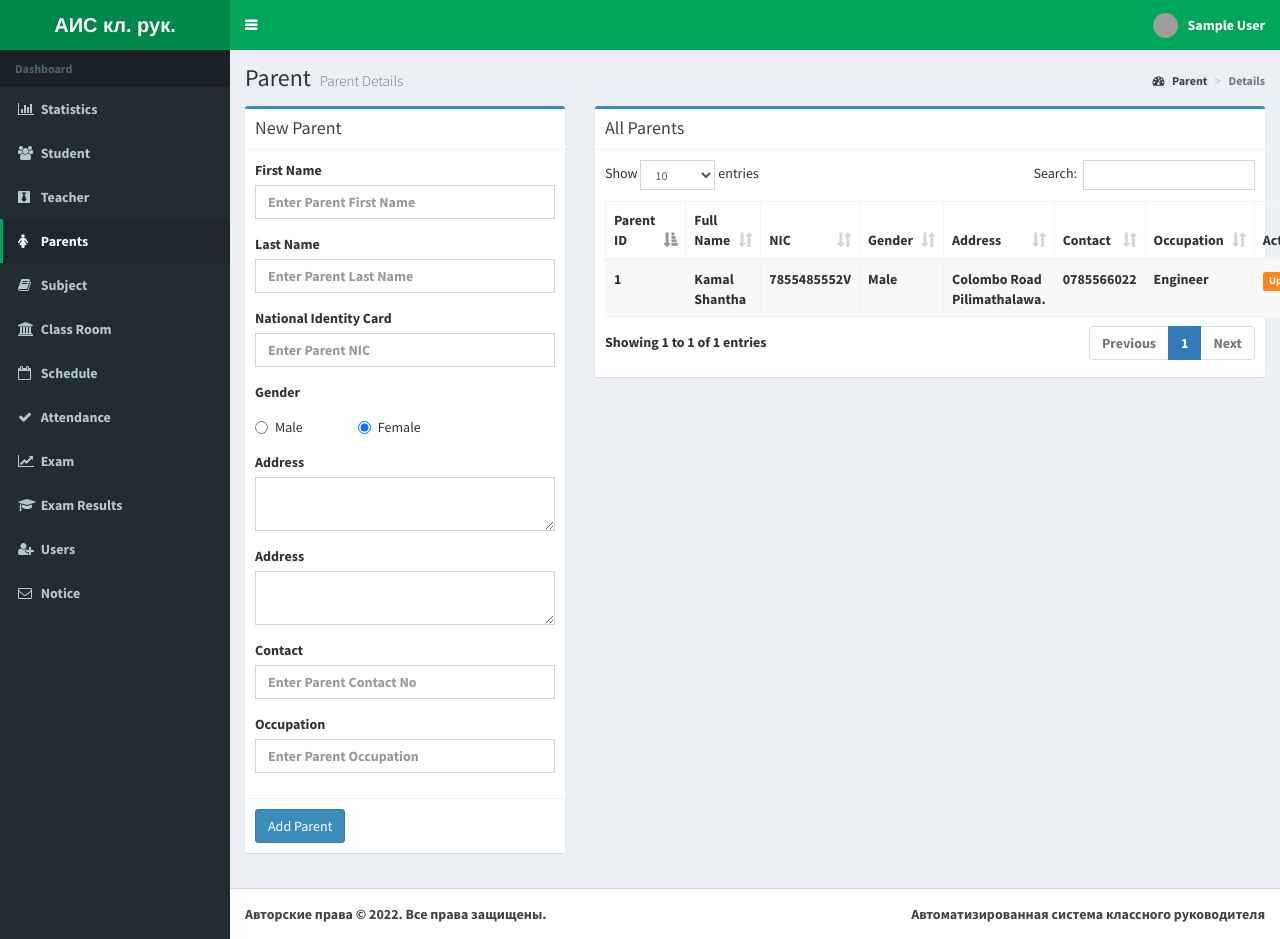
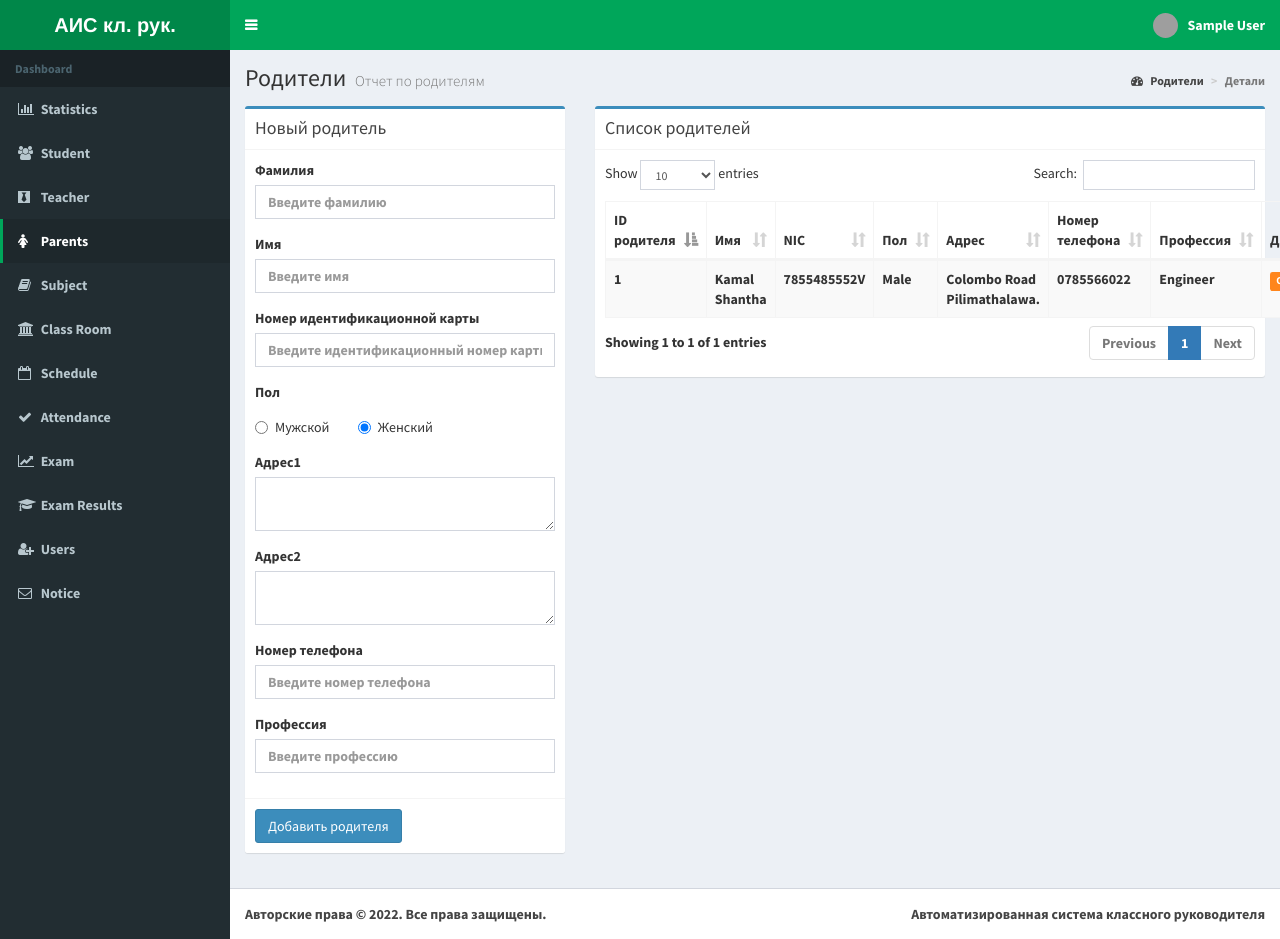
Before and after one commit to Vladimir-monomah/school_manager, a PHP site: page /parent.php in a window 1280 px wide. Run offline with PHP 8.4, Linux system fonts and the light colour scheme; the visitor is signed in with stand-in values (Sample User, id 1); data comes from the database, SQL or seed files in the repository; some libraries are stand-ins or nearby versions; grey boxes are pictures that could not be loaded.

Commit message:
Обновлена вкладка родителей

```diff
--- a/parent.php
+++ b/parent.php
@@ -48,7 +48,7 @@ scratch. This page gets rid of all links and provides the needed markup only.
 <head>
   <meta charset="utf-8">
   <meta http-equiv="X-UA-Compatible" content="IE=edge">
-  <title>Parent</title><link rel="icon" href="../img/favicon2.png">
+  <title>Родители</title><link rel="icon" href="../img/favicon2.png">
   <!-- Tell the browser to be responsive to screen width -->
   <meta content="width=device-width, initial-scale=1, maximum-scale=1, user-scalable=no" name="viewport">
   <!-- Bootstrap 3.3.7 -->
@@ -84,12 +84,12 @@ scratch. This page gets rid of all links and provides the needed markup only.
     <!-- Content Header (Page header) -->
     <section class="content-header">
       <h1>
-        Parent
-        <small>Parent Details</small>
+        Родители
+        <small>Отчет по родителям</small>
       </h1>
       <ol class="breadcrumb">
-        <li><a href="#"><i class="fa fa-dashboard"></i> Parent</a></li>
-        <li class="active">Details</li>
+        <li><a href="#"><i class="fa fa-dashboard"></i> Родители</a></li>
+        <li class="active">Детали</li>
       </ol>
     </section>
 
@@ -110,8 +110,8 @@ scratch. This page gets rid of all links and provides the needed markup only.
 
          <div class="alert alert-success alert-dismissible" style="display: none;" id="truemsg">
                 <button type="button" class="close" data-dismiss="alert" aria-hidden="true">×</button>
-                <h4><i class="icon fa fa-check"></i> Success!</h4>
-                New Parent Successfully added
+                <h4><i class="icon fa fa-check"></i> Успех!</h4>
+                Новый родитель успешно добавлен
               </div>
 
 
@@ -122,7 +122,7 @@ scratch. This page gets rid of all links and provides the needed markup only.
           <!-- general form elements -->
           <div class="box box-primary">
             <div class="box-header with-border">
-              <h3 class="box-title">New Parent</h3>
+              <h3 class="box-title">Новый родитель</h3>
             </div>
             <!-- /.box-header -->
             <!-- form start -->
@@ -132,47 +132,47 @@ scratch. This page gets rid of all links and provides the needed markup only.
 
 
                 <div class="form-group">
-                  <label for="exampleInputPassword1">First Name</label>
-                  <input name="fname" type="text" class="form-control" id="exampleInputPassword1" placeholder="Enter Parent First Name" required>
+                  <label for="exampleInputPassword1">Фамилия</label>
+                  <input name="fname" type="text" class="form-control" id="exampleInputPassword1" placeholder="Введите фамилию" required>
                 </div>
 
                 <div class="form-group">
-                  <label for="exampleInputPassword1">Last Name</label>
-                  <input name="lname" type="text" class="form-control" id="exampleInputPassword1" placeholder="Enter Parent Last Name" required>
+                  <label for="exampleInputPassword1">Имя</label>
+                  <input name="lname" type="text" class="form-control" id="exampleInputPassword1" placeholder="Введите имя" required>
                 </div>
 
                   <div class="form-group">
-                  <label for="exampleInputPassword1">National Identity Card</label>
-                  <input name="nic" type="text" class="form-control" id="exampleInputPassword1" placeholder="Enter Parent NIC" required>
+                  <label for="exampleInputPassword1">Номер идентификационной карты</label>
+                  <input name="nic" type="text" class="form-control" id="exampleInputPassword1" placeholder="Введите идентификационный номер карты" required>
                 </div>
 
 
                 <div class="form-group">
-                  <label for="exampleInputPassword1">Gender</label>
+                  <label for="exampleInputPassword1">Пол</label>
                   <div class="radio ">
-  <label style="width: 100px"><input type="radio" name="gender" value="Male" checked>Male</label>
-  <label style="width: 100px"><input type="radio" name="gender" value="Female" checked>Female</label>
+  <label style="width: 100px"><input type="radio" name="gender" value="Male" checked>Мужской</label>
+  <label style="width: 100px"><input type="radio" name="gender" value="Female" checked>Женский</label>
 
 </div>
 
                 </div>
  <div class="form-group">
-    <label for="exampleFormControlTextarea1">Address</label>
+    <label for="exampleFormControlTextarea1">Адрес1</label>
     <textarea name="address" class="form-control" id="exampleFormControlTextarea1" rows="2"></textarea>
   </div>
 
                 <div class="form-group">
-    <label for="exampleFormControlTextarea1">Address</label>
+    <label for="exampleFormControlTextarea1">Адрес2</label>
     <textarea name="address" class="form-control" id="exampleFormControlTextarea1" rows="2"></textarea>
   </div>
    <div class="form-group">
-                  <label for="exampleInputPassword1">Contact</label>
-                  <input name="contact" type="text" class="form-control" id="exampleInputPassword1" placeholder="Enter Parent Contact No" required>
+                  <label for="exampleInputPassword1">Номер телефона</label>
+                  <input name="contact" type="text" class="form-control" id="exampleInputPassword1" placeholder="Введите номер телефона" required>
                 </div>
 
                  <div class="form-group">
-                  <label for="exampleInputPassword1">Occupation</label>
-                  <input name="job" type="text" class="form-control" id="exampleInputPassword1" placeholder="Enter Parent Occupation" required>
+                  <label for="exampleInputPassword1">Профессия</label>
+                  <input name="job" type="text" class="form-control" id="exampleInputPassword1" placeholder="Введите профессию" required>
                 </div>
 
 
@@ -181,7 +181,7 @@ scratch. This page gets rid of all links and provides the needed markup only.
               <!-- /.box-body -->
 
               <div class="box-footer">
-                <button type="submit" name="submit" value="submit" class="btn btn-primary">Add Parent</button>
+                <button type="submit" name="submit" value="submit" class="btn btn-primary">Добавить родителя</button>
               </div>
             </form>
 
@@ -208,7 +208,8 @@ scratch. This page gets rid of all links and provides the needed markup only.
 
 
 
-                    $sql = "INSERT INTO Parent (fname,lname,address,gender,job,contact,nic,email) VALUES ( '".$fname."', '".$lname."','".$address."','".$gender."','".$job."','".$contact."','".$nic."','".$email."')";
+                    $sql = "INSERT INTO Parent (fname,lname,address,gender,job,contact,nic,email)
+                    VALUES ( '".$fname."', '".$lname."','".$address."','".$gender."','".$job."','".$contact."','".$nic."','".$email."')";
 
                   if ($conn->query($sql) === TRUE) {
                          echo "<script type='text/javascript'> var x = document.getElementById('truemsg');
@@ -243,8 +244,8 @@ x.style.display='block';</script>";
 
          <div class="alert alert-success alert-dismissible" style="display: none;" id="truemsg">
                 <button type="button" class="close" data-dismiss="alert" aria-hidden="true">×</button>
-                <h4><i class="icon fa fa-check"></i> Success!</h4>
-                Update Parent Successfully added
+                <h4><i class="icon fa fa-check"></i> Успех!</h4>
+                Обновление родителя выполнено успешно
               </div>
 
 
@@ -255,7 +256,7 @@ x.style.display='block';</script>";
           <!-- general form elements -->
           <div class="box box-primary">
             <div class="box-header with-border">
-              <h3 class="box-title">Update Parent</h3>
+              <h3 class="box-title">Обновить родителя</h3>
             </div>
             <!-- /.box-header -->
             <!-- form start -->
@@ -265,26 +266,26 @@ x.style.display='block';</script>";
 
 
                 <div class="form-group">
-                  <label for="exampleInputPassword1">First Name</label>
+                  <label for="exampleInputPassword1">Фамилия</label>
                   <input name="fname" type="text" class="form-control" id="exampleInputPassword1"  required value=<?php echo "'".$fname."'"; ?>>
                 </div>
 
                 <div class="form-group">
-                  <label for="exampleInputPassword1">Last Name</label>
+                  <label for="exampleInputPassword1">Имя</label>
                   <input name="lname" type="text" class="form-control" id="exampleInputPassword1"  required value=<?php echo "'".$lname."'"; ?>>
                 </div>
 
                   <div class="form-group">
-                  <label for="exampleInputPassword1">National Identity Card</label>
+                  <label for="exampleInputPassword1">Номер идентификационной карты</label>
                   <input name="nic" type="text" class="form-control" id="exampleInputPassword1"  required value=<?php echo "'".$nic."'"; ?>>
                 </div>
 
 
                 <div class="form-group">
-                  <label for="exampleInputPassword1">Gender</label>
+                  <label for="exampleInputPassword1">Пол</label>
                   <div class="radio ">
-  <label style="width: 100px"><input type="radio" name="gender" value="Male" <?php if($gender=='Male'){echo 'checked';} ?>>Male</label>
-  <label style="width: 100px"><input type="radio" name="gender" value="Female" <?php if($gender=='Female'){echo 'checked';} ?>>Female</label>
+  <label style="width: 100px"><input type="radio" name="gender" value="Male" <?php if($gender=='Male'){echo 'checked';} ?>>Мужской</label>
+  <label style="width: 100px"><input type="radio" name="gender" value="Female" <?php if($gender=='Female'){echo 'checked';} ?>>Женский</label>
 
 </div>
 
@@ -298,17 +299,17 @@ x.style.display='block';</script>";
 
 
                 <div class="form-group">
-    <label for="exampleFormControlTextarea1">Address</label>
+    <label for="exampleFormControlTextarea1">Адрес</label>
     <textarea name="address" class="form-control" id="exampleFormControlTextarea1" rows="2"><?php echo $address; ?></textarea>
   </div>
 
    <div class="form-group">
-                  <label for="exampleInputPassword1">Contact</label>
+                  <label for="exampleInputPassword1">Номер телефона</label>
                   <input name="contact" type="text" class="form-control" id="exampleInputPassword1"  required value=<?php echo "'".$contact."'"; ?>>
                 </div>
 
                  <div class="form-group">
-                  <label for="exampleInputPassword1">Occupation</label>
+                  <label for="exampleInputPassword1">Провессия</label>
                   <input name="job" type="text" class="form-control" id="exampleInputPassword1"  required value=<?php echo "'".$occupation."'"; ?>>
                 </div>
 
@@ -318,7 +319,7 @@ x.style.display='block';</script>";
               <!-- /.box-body -->
 
               <div class="box-footer">
-                <button type="submit" name="submit" value="submit" class="btn btn-primary">Update Parent</button>
+                <button type="submit" name="submit" value="submit" class="btn btn-primary">Обновить родителя</button>
               </div>
             </form>
 
@@ -343,7 +344,8 @@ x.style.display='block';</script>";
                   try {
 
 
-                   $sql = "UPDATE parent SET fname='".$fname."',lname='".$lname."',address='".$address."',gender='".$gender."',job='".$job."',contact='".$contact."',email='".$email."',nic='".$nic."' WHERE pid =".$pid;
+                   $sql = "UPDATE parent SET fname='".$fname."',lname='".$lname."',
+                   address='".$address."',gender='".$gender."',job='".$job."',contact='".$contact."',email='".$email."',nic='".$nic."' WHERE pid =".$pid;
 
                    // $sql = "INSERT INTO Parent (fname,lname,address,gender,job,contact,nic,email) VALUES ( '".$fname."', '".$lname."','".$address."','".$gender."','".$job."','".$contact."','".$nic."','".$email."')";
 
@@ -380,7 +382,7 @@ x.style.display='block';</script>";
 
           <div class="box box-primary">
             <div class="box-header with-border">
-              <h3 class="box-title">All Parents</h3>
+              <h3 class="box-title">Список родителей</h3>
             </div>
 
             <!-- /.box-header -->
@@ -388,14 +390,14 @@ x.style.display='block';</script>";
               <table id="example1" class="table table-bordered table-striped">
                 <thead>
                 <tr>
-                  <th>Parent ID</th>
-                  <th>Full Name</th>
+                  <th>ID родителя</th>
+                  <th>Имя</th>
                   <th>NIC</th>
-                  <th>Gender</th>
-                  <th>Address</th>
-                  <th>Contact</th>
-                  <th>Occupation</th>
-                  <th>Actions</th>
+                  <th>Пол</th>
+                  <th>Адрес</th>
+                  <th>Номер телефона</th>
+                  <th>Профессия</th>
+                  <th>Действия</th>
 
                 </tr>
                 </thead>
@@ -410,7 +412,9 @@ x.style.display='block';</script>";
                   if ($result->num_rows > 0) {
                    // output data of each row
                      while($row = $result->fetch_assoc()) {
-                      echo "<tr><td> " . $row["pid"]. " </td><td> " . $row["fname"]." ". $row["lname"]. " </td><td> " . $row["nic"]. "</td><td>" . $row["gender"]. "</td><td>" . $row["address"]. "</td><td>" . $row["contact"]. "</td><td>" . $row["job"]. "</td><td><a href='parent.php?update=". $row["pid"]."'><small class='label  bg-orange'>Update</small></a></td></tr>";
+                      echo "<tr><td> " . $row["pid"]. " </td><td> " . $row["fname"]." ". $row["lname"]. " </td><td> " . $row["nic"]. "</td>
+                      <td>" . $row["gender"]. "</td><td>" . $row["address"]. "</td><td>" . $row["contact"]. "</td><td>" . $row["job"]. "</td>
+                      <td><a href='parent.php?update=". $row["pid"]."'><small class='label  bg-orange'>Обновить</small></a></td></tr>";
                        }
                                   }
 
```
